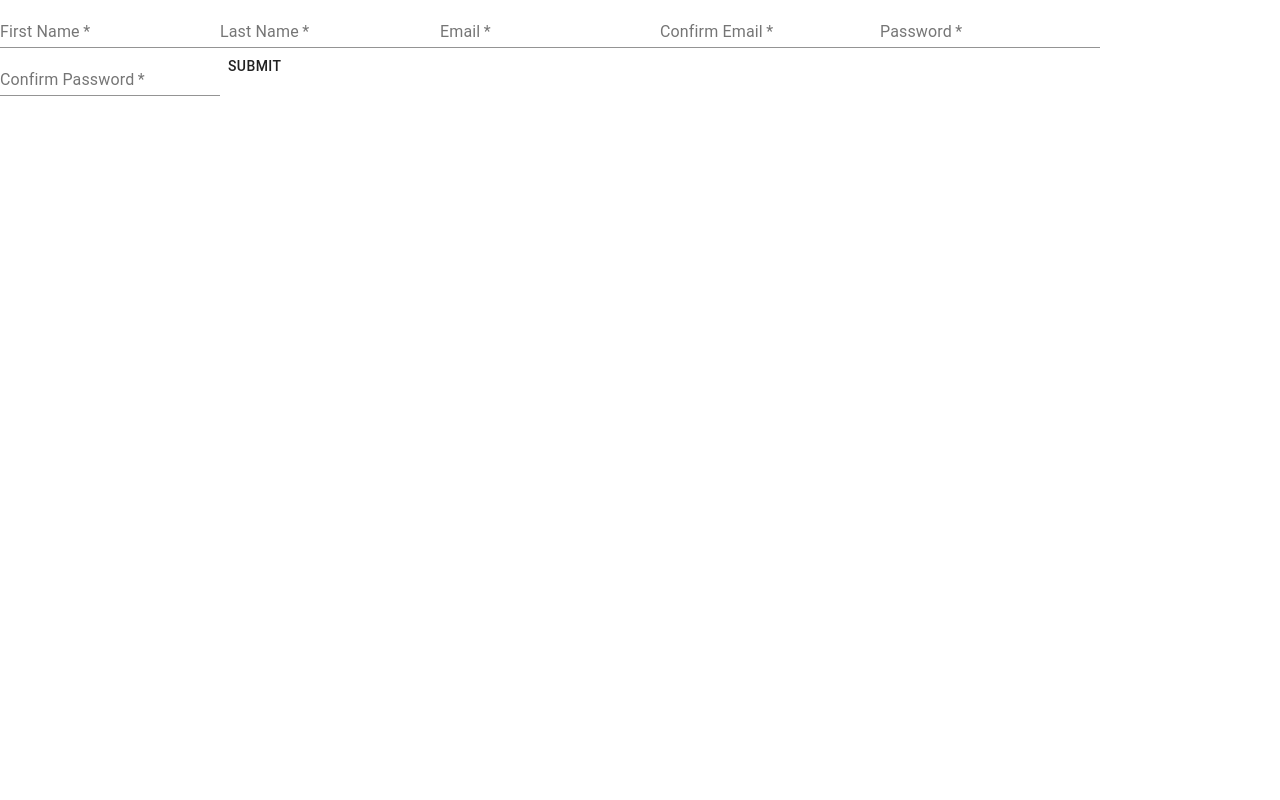
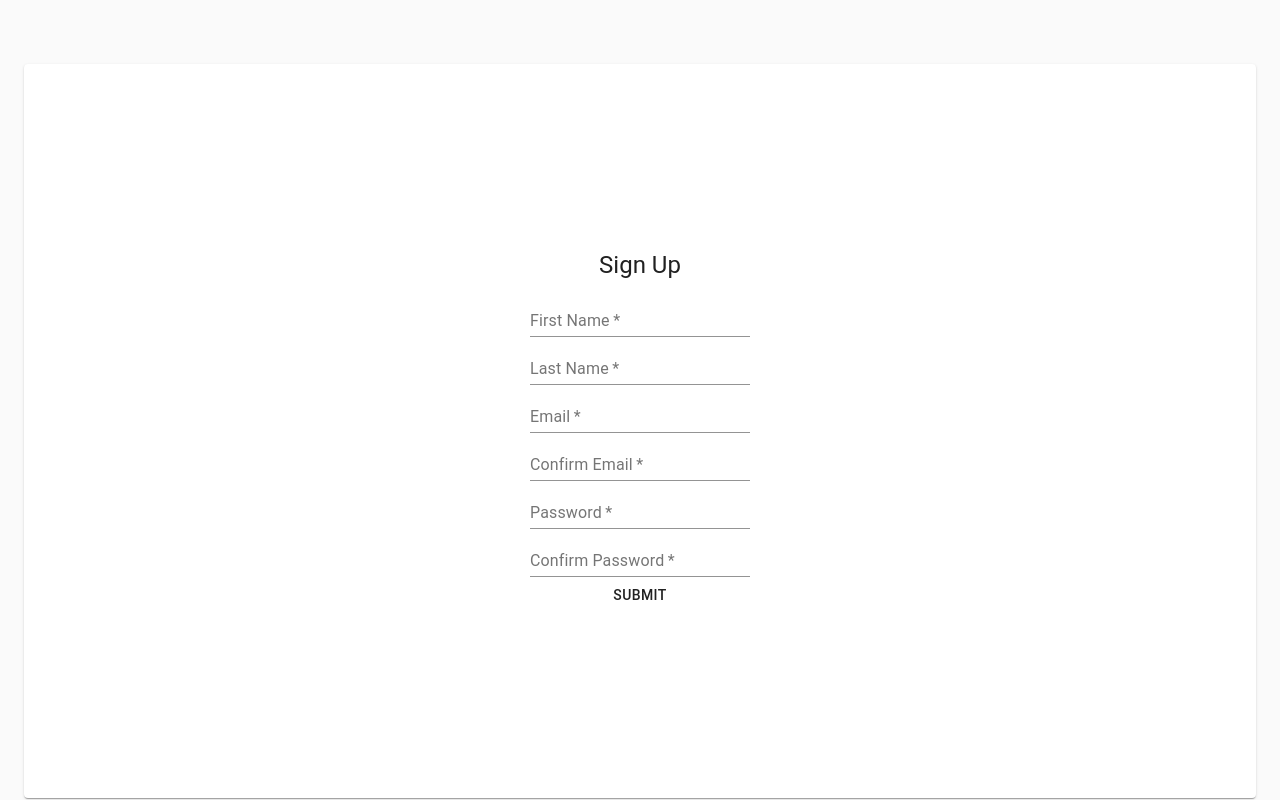
Before and after one commit to lambdax-enteprise-device/frontend, a React (Create React App) app: page /signup in a window 1280 px wide. Built offline with nearby package versions, Linux system fonts and the light colour scheme.

Commit message:
added CSS, paper, and typography components

```diff
--- a/src/components/auth/SignUp.js
+++ b/src/components/auth/SignUp.js
@@ -32,8 +32,11 @@ const useStyles = makeStyles(theme => ({
     backgroundColor: theme.palette.secondary.main
   },
   form: {
-    width: "100%", // Fix IE 11 issue.
-    marginTop: theme.spacing(1)
+    // width: "100%", // Fix IE 11 issue.
+    marginTop: theme.spacing(1),
+    display: "flex",
+    flexDirection: "column",
+    alignItems: "center"
   },
   submit: {
     margin: theme.spacing(3, 0, 2)
@@ -83,7 +86,13 @@ const SignupForm = () => {
     }
   });
   return (
-    <form onSubmit={formik.handleSubmit}>
+    <Container component="main" maxWidth="s">
+      <CssBaseline />
+      <Paper className={classes.paper}>
+        <Typography component="h1" variant="h5">
+          Sign Up
+        </Typography>
+        <form onSubmit={formik.handleSubmit} className={classes.form}>
           <TextField
             label="First Name"
             name="firstName"
@@ -157,6 +166,8 @@ const SignupForm = () => {
           ) : null}
           <Button type="submit">Submit</Button>
         </form>
+      </Paper>
+    </Container>
   );
 };
 
```
Lines whose indentation alone changed are shown as unchanged.
